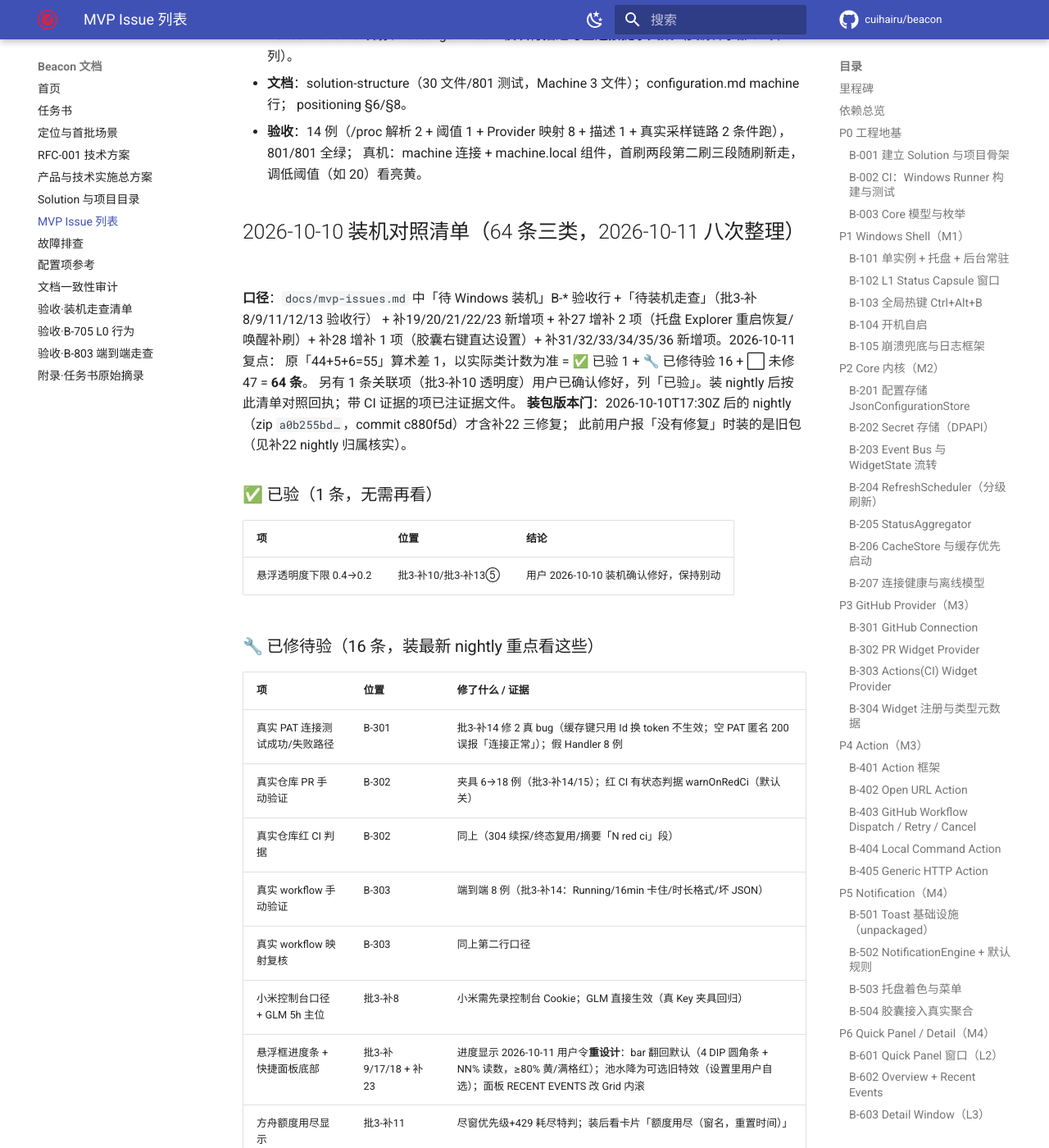
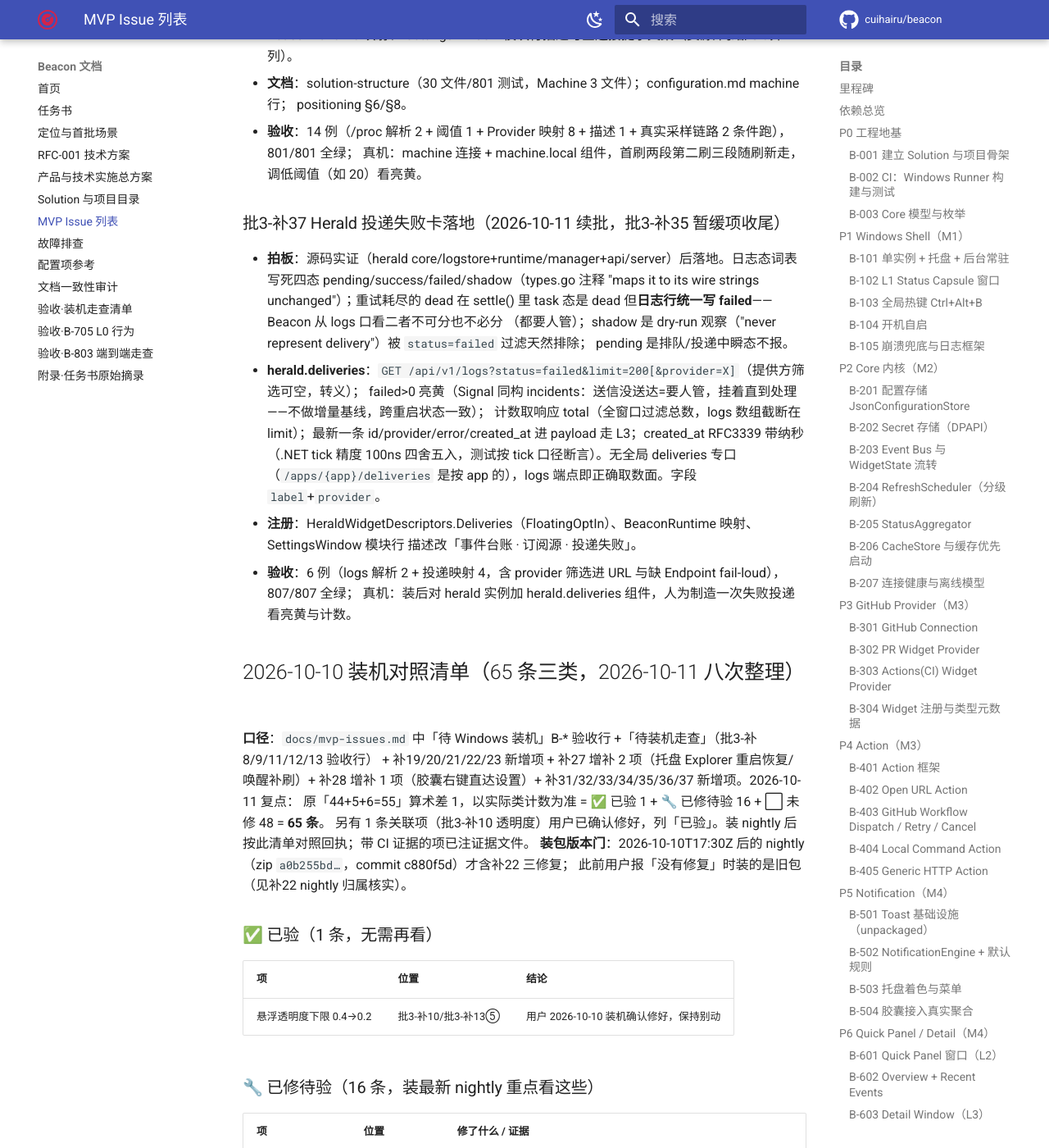
Before and after one commit to cuihairu/beacon, an MkDocs documentation site: the page built from docs/mvp-issues.md, in a window 1280 px wide and 1400 px high, scrolled down 41625 px. Shown: the whole window at 82% size. Built offline with MkDocs 1.6.1 and Material for MkDocs 9.7.7, drawn with Linux system fonts in a browser that asks for light colours; comment, search, counter and statistics services are not loaded; some of the changed text lies outside the part shown.

Commit message:
docs: record herald deliveries increment

```diff
--- a/docs/mvp-issues.md
+++ b/docs/mvp-issues.md
@@ -1012,11 +1012,27 @@ B-001 ─ B-002 ─ B-003          (P0 地基)
 - **验收**：14 例（/proc 解析 2 + 阈值 1 + Provider 映射 8 + 描述 1 + 真实采样链路 2 条件跑），801/801 全绿；
   真机：machine 连接 + machine.local 组件，首刷两段第二刷三段随刷新走，调低阈值（如 20）看亮黄。
 
-## 2026-10-10 装机对照清单（64 条三类，2026-10-11 八次整理）
+### 批3-补37 Herald 投递失败卡落地（2026-10-11 续批，批3-补35 暂缓项收尾）
+- **拍板**：源码实证（herald core/logstore+runtime/manager+api/server）后落地。日志态词表写死四态
+  pending/success/failed/shadow（types.go 注释 "maps it to its wire strings unchanged"）；重试耗尽的
+  dead 在 settle() 里 task 态是 dead 但**日志行统一写 failed**——Beacon 从 logs 口看二者不可分也不必分
+  （都要人管）；shadow 是 dry-run 观察（"never represent delivery"）被 `status=failed` 过滤天然排除；
+  pending 是排队/投递中瞬态不报。
+- **herald.deliveries**：`GET /api/v1/logs?status=failed&limit=200[&provider=X]`（提供方筛选可空，转义）；
+  failed>0 亮黄（Signal 同构 incidents：送信没送达=要人管，挂着直到处理——不做增量基线，跨重启状态一致）；
+  计数取响应 total（全窗口过滤总数，logs 数组截断在 limit）；最新一条 id/provider/error/created_at 进 payload
+  走 L3；created_at RFC3339 带纳秒（.NET tick 精度 100ns 四舍五入，测试按 tick 口径断言）。无全局
+  deliveries 专口（`/apps/{app}/deliveries` 是按 app 的），logs 端点即正确取数面。字段 `label`+`provider`。
+- **注册**：HeraldWidgetDescriptors.Deliveries（FloatingOptIn）、BeaconRuntime 映射、SettingsWindow 模块行
+  描述改「事件台账 · 订阅源 · 投递失败」。
+- **验收**：6 例（logs 解析 2 + 投递映射 4，含 provider 筛选进 URL 与缺 Endpoint fail-loud），807/807 全绿；
+  真机：装后对 herald 实例加 herald.deliveries 组件，人为制造一次失败投递看亮黄与计数。
+
+## 2026-10-10 装机对照清单（65 条三类，2026-10-11 八次整理）
 
 **口径**：`docs/mvp-issues.md` 中「待 Windows 装机」B-* 验收行 +「待装机走查」（批3-补8/9/11/12/13 验收行）
-+ 补19/20/21/22/23 新增项 + 补27 增补 2 项（托盘 Explorer 重启恢复/唤醒补刷）+ 补28 增补 1 项（胶囊右键直达设置）+ 补31/32/33/34/35/36 新增项。2026-10-11 复点：
-原「44+5+6=55」算术差 1，以实际类计数为准 = ✅ 已验 1 + 🔧 已修待验 16 + ⬜ 未修 47 = **64 条**。
++ 补19/20/21/22/23 新增项 + 补27 增补 2 项（托盘 Explorer 重启恢复/唤醒补刷）+ 补28 增补 1 项（胶囊右键直达设置）+ 补31/32/33/34/35/36/37 新增项。2026-10-11 复点：
+原「44+5+6=55」算术差 1，以实际类计数为准 = ✅ 已验 1 + 🔧 已修待验 16 + ⬜ 未修 48 = **65 条**。
 另有 1 条关联项（批3-补10 透明度）用户已确认修好，列「已验」。装 nightly 后按此清单对照回执；带 CI 证据的项已注证据文件。
 **装包版本门**：2026-10-10T17:30Z 后的 nightly（zip `a0b255bd…`，commit c880f5d）才含补22 三修复；
 此前用户报「没有修复」时装的是旧包（见补22 nightly 归属核实）。
@@ -1046,7 +1062,7 @@ B-001 ─ B-002 ─ B-003          (P0 地基)
 | 拖动跨三屏跟手 | 批3-补22 | 拖动锚点改光标屏幕物理像素（旧实现按下 DPI 与每帧当前 DPI 混算，跨缩放屏比例错乱）；装后慢拖胶囊/悬浮框跨三个缩放不同的屏看 |
 | 详情窗 200% 仍裁字 | 批3-补22 | DetailWindow 是标题栏窗，Resize 补回非客户区差值（GetWindowRect−GetClientRect）；装 200% 开详情窗看字完整 |
 
-### ⬜ 未修（47 条：无已知缺陷，代码就位，待装机首验）
+### ⬜ 未修（48 条：无已知缺陷，代码就位，待装机首验）
 | 项 | 条数 | 说明 |
 |---|---|---|
 | B-101 单实例/托盘/常驻 | 2 | 二次启动唤起气泡；Exit 才退出 |
@@ -1058,6 +1074,7 @@ B-001 ─ B-002 ─ B-003          (P0 地基)
 | 批3-补34 MiMo 整行 Cookie | 1 | 整行 Cookie 粘进控制台凭据也能出数（自动取 api-platform_ph）；此前整行粘贴卡 offline |
 | 批3-补35 Herald 两卡 | 2 | 对自建 herald 实例建连接：herald.incidents 未决计数/亮黄亮红随台账走；herald.feed 公开类目或私密 token，新条目未读数随刷新走 |
 | 批3-补36 本机资源卡 | 1 | machine 连接 + machine.local 组件：CPU 首刷不出、第二刷起百分比随刷新走；内存/磁盘即时百分比；阈值调低（如 20）看亮黄 |
+| 批3-补37 Herald 投递失败卡 | 1 | herald 连接 + herald.deliveries 组件：无失败显「无失败」；人为制造一次失败投递（停掉目标 provider 再 notify）看亮黄与失败计数 |
 | B-102 胶囊位置记忆/DPI | 1 | 重启回位；跨 DPI 无错乱 |
 | B-103 全局热键 | 1 | 任意前台下生效；可改键持久化 |
 | B-104 开机自启 | 1 | 开关即时生效（重启验证）；卸载清理 |
```
Also changed, not shown: docs/configuration.md (+1 -1 lines), docs/index.md (+1 -1 lines), docs/positioning.md (+4 -2 lines), docs/solution-structure.md (+2 -2 lines), docs/审计-文档一致性.md (+7 -0 lines).
